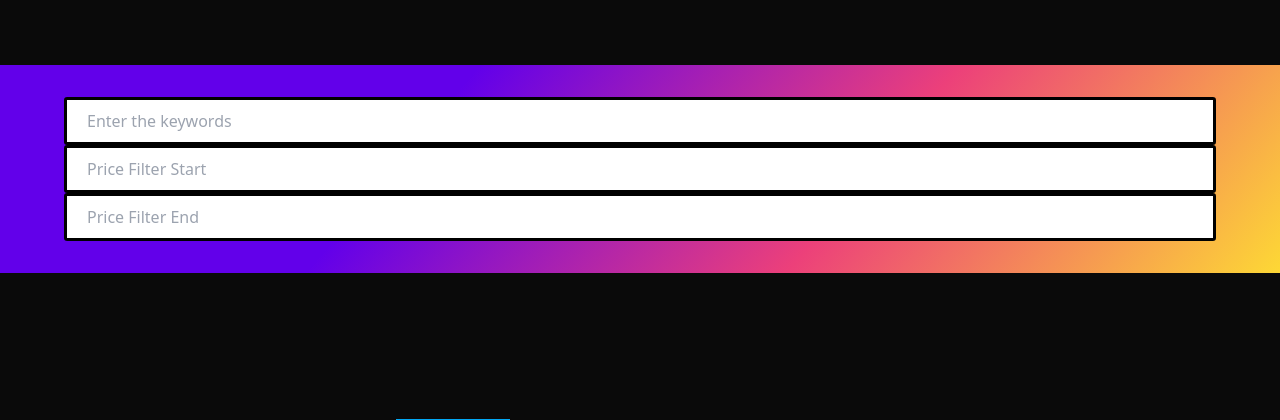
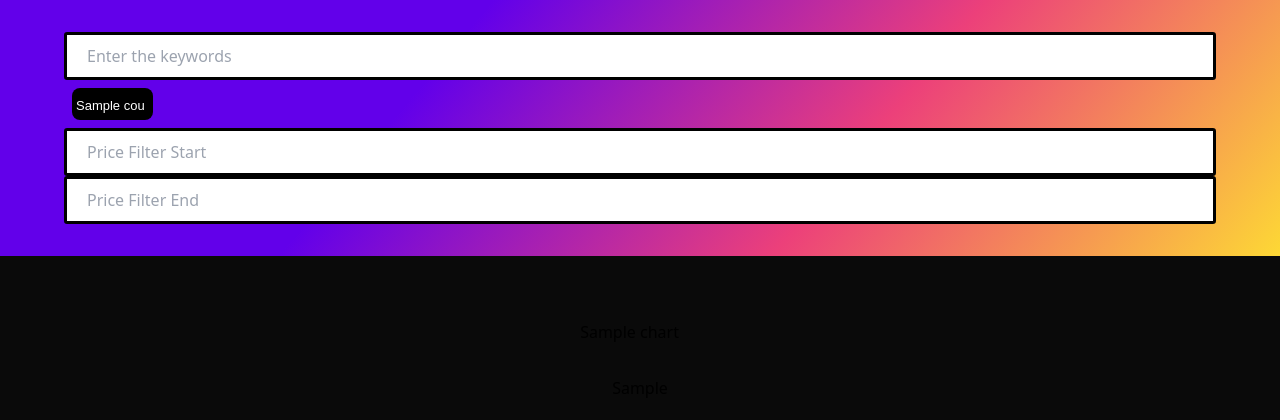
Before and after one commit to JoJosuk/Web-scraping-Project, a Django app: template radon/core/templates/core/itemgive.html in a window 1280 px wide. Shown: the top 420 px of the page. Run offline with Django 4.2, Linux system fonts and the light colour scheme; the template is opened without the code that fills it: most values are stand-ins (such as "Sample title", 1, 10 or a date in 2020); grey boxes marked "Sample" are stand-in pictures; some libraries are stand-ins or nearby versions.

Commit message:
added css

```diff
--- a/radon/core/templates/core/itemgive.html
+++ b/radon/core/templates/core/itemgive.html
@@ -1,14 +1,41 @@
 {% extends 'core/base.html' %}
 {% block content %}
-
 <body class="part2">
     <div class="cont">
         <form action="intermediate">
             <input type="text" name="keywords" placeholder="Enter the keywords">
+            {% if cou %}
+
+            <div class='key'>
+                {% for i in cou %}
+                <div class="smallcard">
+                    <a href='./intermediate?keywords={{i}}&pricel=&priceh='>{{i}}</a>
+                </div>
+                {% endfor %}
+            </div>
+            {% endif %}
+            {% comment %} {{ data_json|json_script:"data" }}
+            <div>
+                {% for key, value in data.items %}
+                    {% if key == 'cou' %}
+                        <h1>{{ value }}</h1>
+                    {% endif %}
+                {% endfor %}
+            </div> {% endcomment %}
             <input type="text" name="pricel" placeholder='Price Filter Start'>
             <input type="text" name="priceh" placeholder='Price Filter End'>
             <input type="submit" style='display:None;'>
         </form>
+    </div>
+    <div class="che" style='padding: 2rem;'>
+        {% if chart %}
+        {{ chart|safe }}
+        {% endif %}
+        <div id="i"  style='padding: 2rem;'>
+            {% if chart2 %}
+            {{ chart2|safe }}
+            {% endif %}
+        </div>
     </div>
     <div class="idk">
         {% if d %}
--- a/radon/static/styles/styles.css
+++ b/radon/static/styles/styles.css
@@ -107,6 +107,41 @@
   display:flex;
   flex-wrap: wrap;
 }
+.che{
+  margin: 2rem;
+  border-radius: 1rem;
+  padding: 2rem;
+}
+.key{
+  display: flex;
+  flex-wrap: wrap;
+}
+.smallcard{
+  width:7%;
+  border-radius: 0.5rem;
+  margin: 0.5rem;
+  background-color: black;
+  padding: 0.25rem;
+}
+.smallcard:hover{
+  border-radius: 0.5rem;
+  border: 1px solid white;
+  transition: 0.5s;
+
+  background: linear-gradient(
+    130deg,
+    var(--g1) 33%,
+    var(--g2) 66%,
+    var(--g3) 100%
+  );
+}
+.smallcard a{
+  font-size: 13px;
+  color: white;
+  font-family: "Anek Latin", sans-serif;
+  text-align: center;
+  width: 100%;
+}
 .cont{
 
   background: linear-gradient(
```
Also changed, not shown: radon/core/views.py (+18 -5 lines), radon/mypythonlib/scrape.py (+7 -2 lines), Figure1.png (added), 4 other files.
